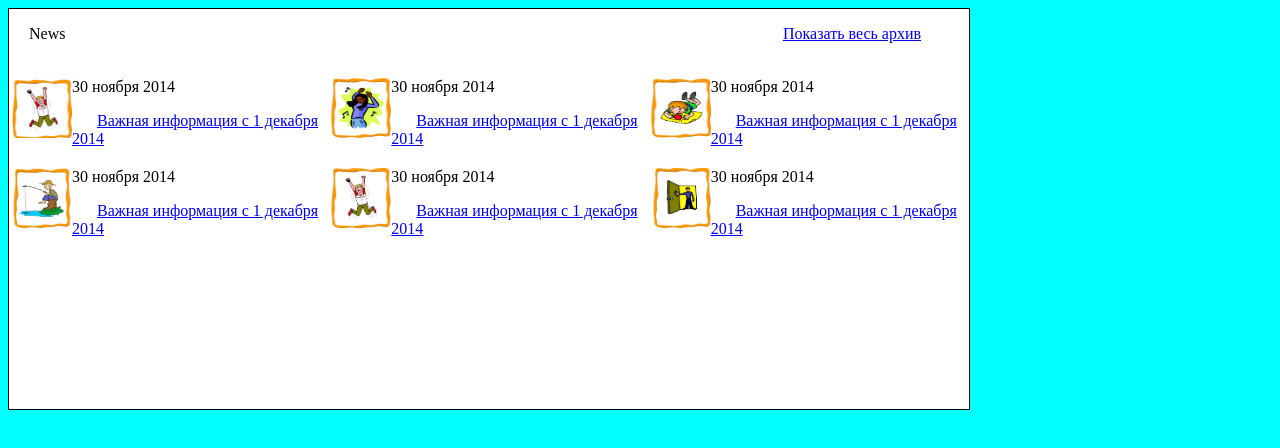
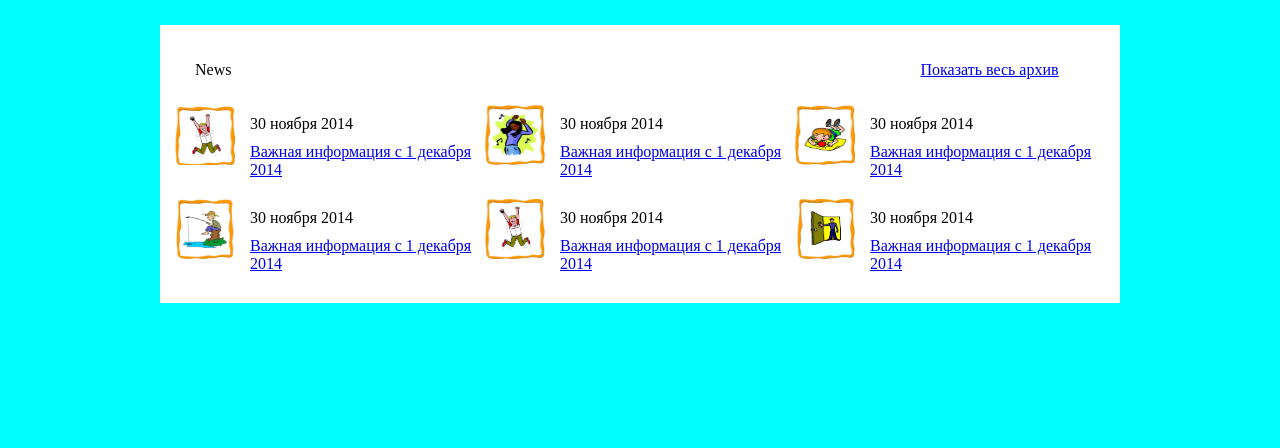
Before and after one commit to Andryteck/TASK-HTML, a plain HTML site: page task5/news-section.html in a window 1280 px wide. Drawn offline with Linux system fonts and the light colour scheme.

Commit message:
fix: changed table with div

```diff
--- a/task5/news-section.html
+++ b/task5/news-section.html
@@ -7,116 +7,117 @@
     <style>
         body {
             background: aqua;
-        }
-
-        table {
-            width: 100%
+            margin: 0;
+            padding: 0;
         }
 
         .wrapper {
-            background: white;
             max-width: 960px;
             min-width: 320px;
-            border: 1px solid black;
-            height: 400px;
+            margin: 25px auto;
+            background-color: white;
+            padding: 20px 15px;
+            box-sizing: border-box;
         }
 
-        .news-wrapper {
+        .header-wrapper {
             position: relative;
         }
 
-        .content-wrapper {
-            min-width: 300px;
-        }
-
-        .news-wrapper p {
+        .header-wrapper p {
             margin-left: 20px;
         }
 
-        .news-wrapper a {
+        .header-wrapper a {
             position: absolute;
             top: 0;
             right: 5%;
         }
 
-        .content-wrapper p, .content-wrapper a {
-            margin-left: 25px;
+        .news-wrapper {
+            clear: both;
+        }
+
+        .news-wrapper::after {
+            content: " ";
+            display: block;
+            clear: both;
+        }
+
+        .content-wrapper {
+            width: 33.333%;
+            min-width: 300px;
+            float: left;
+            margin: 10px 0;
         }
 
         .img {
             width: 60px;
             height: 60px;
             float: left;
+            margin-right: 15px;
         }
+
+        .content-wrapper p {
+            margin: 10px 0;
+        }
+
+        .content-wrapper a {
+            display: block;
+            margin-left: 75px;
+        }
+
     </style>
     <title>new-section</title>
 </head>
 <body>
 <div class="wrapper">
-    <div class="news-wrapper">
+    <div class="header-wrapper">
         <p>News</p>
         <a href="https://andryteck.github.io/portfolio-react/" target="_blank">Показать весь архив</a>
     </div>
-    <div>
-        <table>
-            <tbody>
-            <tr>
-                <td>
+    <div class="news-wrapper">
         <div class="content-wrapper">
             <img class="img" src="assets/sing1.jpg">
             <p>30 ноября 2014</p>
             <a href="https://andryteck.github.io/portfolio-react/">Важная информация с 1 декабря 2014</a>
         </div>
-                </td>
-                <td>
+
         <div class="content-wrapper">
             <img class="img" src="assets/dance1.jpg">
             <p>30 ноября 2014</p>
             <a href="https://andryteck.github.io/portfolio-react/" target="_blank">Важная информация с 1
                 декабря 2014</a>
         </div>
-                </td>
-                <td>
+
         <div class="content-wrapper">
             <img class="img" src="assets/draw1.jpg">
             <p>30 ноября 2014</p>
             <a href="https://andryteck.github.io/portfolio-react/" target="_blank">Важная информация с 1
                 декабря 2014</a>
         </div>
-                </td>
-            </tr>
-            <tr>
-                <td>
+
+
         <div class="content-wrapper">
             <img class="img" src="assets/fish1.jpg">
             <p>30 ноября 2014</p>
             <a href="https://andryteck.github.io/portfolio-react/" target="_blank">Важная информация с 1
                 декабря 2014</a>
         </div>
-                </td>
-                <td>
+
         <div class="content-wrapper">
             <img class="img" src="assets/Jump1.jpg">
             <p>30 ноября 2014</p>
             <a href="https://andryteck.github.io/portfolio-react/" target="_blank">Важная информация с 1
                 декабря 2014</a>
         </div>
-                </td>
-                <td>
+
         <div class="content-wrapper">
             <img class="img" src="assets/Open1.jpg">
             <p>30 ноября 2014</p>
             <a href="https://andryteck.github.io/portfolio-react/" target="_blank">Важная информация с 1
                 декабря 2014</a>
         </div>
-                </td>
-            </tr>
-            </tbody>
-        </table>
-    </div>
-    <div>
-
-
     </div>
 </div>
 </body>
```
Lines whose indentation alone changed are shown as unchanged.
